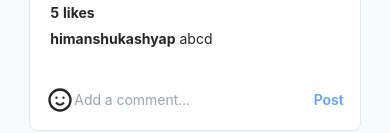
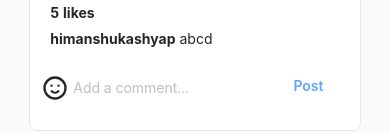
Before and after one commit to iamhiman/instagram-clone, a Next.js app: page / in a window 390 px wide. Shown: the part 708-841 px from the top of the page. Built offline with nearby package versions, Linux system fonts and the light colour scheme.

Commit message:
chore: Replace form with Antd Form

```diff
--- a/components/Post.tsx
+++ b/components/Post.tsx
@@ -9,6 +9,8 @@ import {
   PaperAirplaneIcon,
 } from "@heroicons/react/outline";
 import { HeartIcon as HeartIconFilled } from "@heroicons/react/solid";
+import { Button, Form, Input, Row, Col } from "antd";
+import { useMediaQuery } from "react-responsive";
 
 interface IPostProps {
   id: string;
@@ -19,6 +21,8 @@ interface IPostProps {
 }
 
 export const Post: NextPage<IPostProps> = ({ id, username, userImg, img, caption }) => {
+  const isMobile500 = useMediaQuery({ query: "(max-width: 500px)" });
+
   return (
     <div className="my-7 rounded-lg border border-gray-200 bg-white">
       <div className="flex items-center p-5">
@@ -52,17 +56,38 @@ export const Post: NextPage<IPostProps> = ({ id, username, userImg, img, caption
         {caption}
       </div>
 
-      <form className="flex items-center p-4">
+      <Form name="basic" initialValues={{ remember: true }} autoComplete="off">
+        <Row>
+          <Col span={isMobile500 ? 18 : 20}>
+            <Form.Item name="comment">
+              <Input
+                placeholder="Add a comment..."
+                bordered={false}
+                prefix={<EmojiHappyIcon className="h-7" />}
+              />
+            </Form.Item>
+          </Col>
+          <Col span={isMobile500 ? 2 : 4}>
+            <Form.Item>
+              <Button type="text" htmlType="submit" className="font-semibold text-blue-400">
+                Post
+              </Button>
+            </Form.Item>
+          </Col>
+        </Row>
+      </Form>
+
+      {/* <form className="flex items-center p-4">
         <EmojiHappyIcon className="h-7" />
         <input
           type="text"
-          placeholder="Add a comment..."
+          placeholder=" Add a comment..."
           className="flex-1 border-none outline-none focus:ring-0"
         />
         <button type="submit" className="font-semibold text-blue-400">
           Post
         </button>
-      </form>
+      </form> */}
     </div>
   );
 };
```
